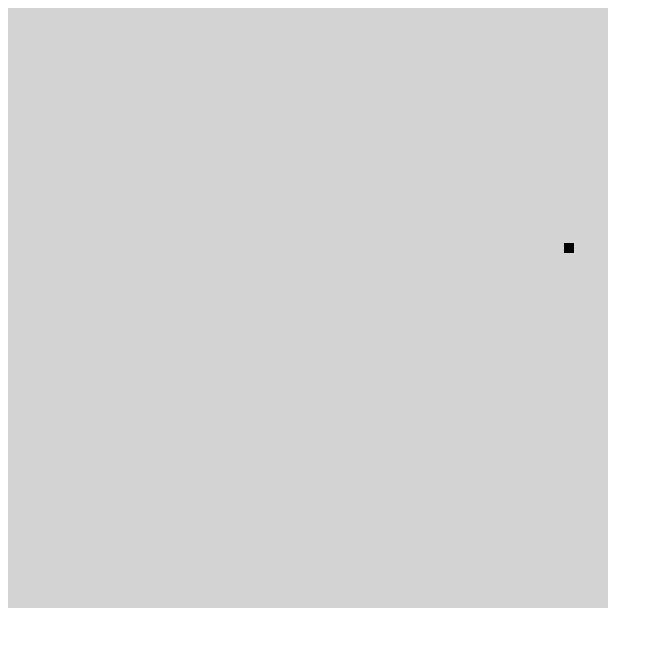
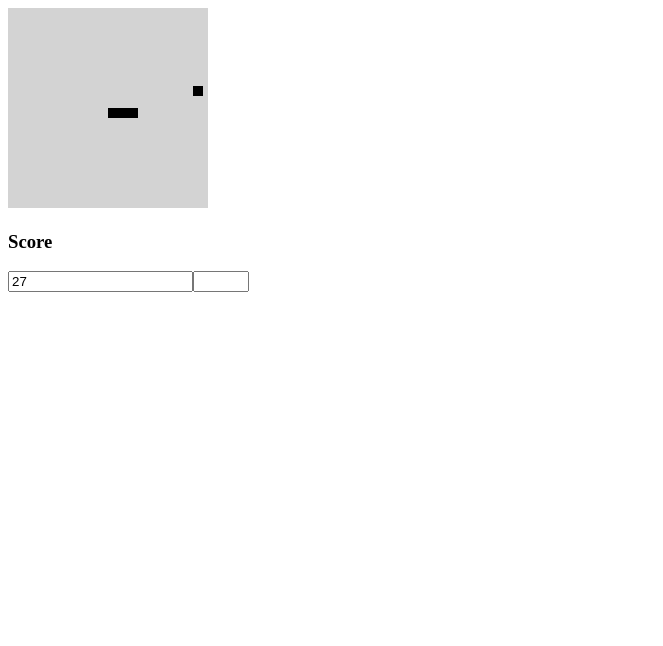
Before and after one commit to kasperlauge/snakegame, an Angular app in the folder snakegame/: page / in a window 1280 px wide. Shown: the top 646 px of the page, without its empty margins (0-663 px from the left). Built offline with nearby package versions, Linux system fonts and the light colour scheme.

Commit message:
colliding and speed added

```diff
--- a/snakegame/src/app/game-field/game-field.component.html
+++ b/snakegame/src/app/game-field/game-field.component.html
@@ -1 +1,4 @@
-<canvas #field [height]="fieldHeight" [width]="fieldWidth" [style.background]="bgColor"></canvas>
+<canvas #field [height]="fieldDimensions" [width]="fieldDimensions" [style.background]="bgColor"></canvas>
+<h3>Score</h3>
+<input type="text" readonly [value]="score">
+<input type="number" max="10" min="1" (change)="setGameSpeed($event)">
--- a/snakegame/src/app/game-field/game-field.component.ts
+++ b/snakegame/src/app/game-field/game-field.component.ts
@@ -10,11 +10,13 @@ import { FoodGenerator } from "../../domain/foodGenerator";
 export class GameFieldComponent implements AfterViewInit {
   context:CanvasRenderingContext2D;
   squareSize: number = 10;
-  fieldHeight: number = 600;
-  fieldWidth: number = 600;
+  fieldDimensions: number = 200;
+  get score() {
+    return this.snake.length*11-this.snake.speed*this.snake.length;
+  }
   bgColor: string = "lightgray";
-  snake: Snake = new Snake(15,15,4,this.squareSize);
-  foodGenerator: FoodGenerator = new FoodGenerator(this.squareSize);
+  snake: Snake = new Snake(this.fieldDimensions,2,this.squareSize);
+  foodGenerator: FoodGenerator = new FoodGenerator(this.squareSize,this.fieldDimensions);
   @ViewChild("field") field;
   @HostListener('window:keydown', ['$event']) onkeypress(event: any) {
     if(event.code === 'ArrowUp' && (this.snake.direction !== Direction.Down)) this.snake.direction = Direction.Up;
@@ -43,17 +45,22 @@ export class GameFieldComponent implements AfterViewInit {
     });
 
     var ctx = this.context;
-    ctx.clearRect(0, 0, 600, 600);
+    ctx.clearRect(0, 0, this.fieldDimensions, this.fieldDimensions);
     this.foodGenerator.drawFood(ctx);
     this.snake.drawSnake(ctx);
     //Check for snakes head touching food
-    if ((((this.snake.head.x >= this.foodGenerator.food.x) && (this.snake.head.x <= (this.foodGenerator.food.x+this.squareSize))) ||
-          (((this.snake.head.x+this.squareSize) >= this.foodGenerator.food.x) && ((this.snake.head.x+this.squareSize)<=(this.foodGenerator.food.x+this.squareSize)))) &&
-          (((this.snake.head.y >= this.foodGenerator.food.y) && (this.snake.head.y <= (this.foodGenerator.food.y+this.squareSize))) ||
-          (((this.snake.head.y+this.squareSize) >= this.foodGenerator.food.y) && ((this.snake.head.y+this.squareSize) <= (this.foodGenerator.food.y+this.squareSize))))) {
+    if (this.snake.isTouching(this.foodGenerator.food)) {
             this.snake.eat();
             this.foodGenerator.generateFood();
           }
+    if(this.snake.isCollidingWithTerrain()) {
+            this.snake.die();
+          }
+
     this.snake.setNewPosition();
   }
+
+  setGameSpeed(event: any) {
+    this.snake.speed = event.target.value;
+  }
 }
--- a/snakegame/src/domain/foodGenerator.ts
+++ b/snakegame/src/domain/foodGenerator.ts
@@ -2,7 +2,7 @@ import { Field } from "./field";
 
 export class FoodGenerator {
     food: Field;
-    constructor(private squareSize: number) {
+    constructor(private squareSize: number, private fieldDimensions: number) {
 
     }
 
@@ -11,8 +11,8 @@ export class FoodGenerator {
     }
 
     generateFood() {
-        let x = Math.floor((Math.random() * 600-this.squareSize) + this.squareSize);
-        let y = Math.floor((Math.random() * 600-this.squareSize) + this.squareSize);
+        let x = Math.floor((Math.random() * this.fieldDimensions-this.squareSize) + this.squareSize);
+        let y = Math.floor((Math.random() * this.fieldDimensions-this.squareSize) + this.squareSize);
 
         this.food = new Field(x,y);
     }
--- a/snakegame/src/domain/snake.ts
+++ b/snakegame/src/domain/snake.ts
@@ -3,7 +3,7 @@ import { Field } from "./field";
 export class Snake {
     speedCounter: number = 1;
     fields: Field[];
-    direction: Direction = Direction.Up;
+    direction: Direction;
     oldDirection: Direction;
     get length(): number {
         return this.fields.length;
@@ -11,8 +11,10 @@ export class Snake {
     get head(): Field {
         return this.fields[0];
     }
-    constructor(fieldDimensionX: number,fieldDimensionY: number, public speed: number, public squareSize: number) {
-        this.fields = [new Field(300,300), new Field(300+this.squareSize,300),new Field(300+this.squareSize*2,300)];
+    constructor(private fieldDimensions: number, public speed: number, public squareSize: number) {
+        this.fields = [ new Field(Math.floor(fieldDimensions/2),Math.floor(fieldDimensions/2)),
+                        new Field(Math.floor(fieldDimensions/2)+this.squareSize,Math.floor(fieldDimensions/2)),
+                        new Field(Math.floor(fieldDimensions/2)+this.squareSize*2,Math.floor(fieldDimensions/2))];
     }
 
     drawSnake(ctx:CanvasRenderingContext2D) {
@@ -21,8 +23,28 @@ export class Snake {
         }
     }
 
+    isCollidingWithTerrain() {
+        return (((this.head.x+this.squareSize) > this.fieldDimensions) || ((this.head.y+this.squareSize) > this.fieldDimensions) || (this.head.x < 0) || (this.head.y < 0));
+    }
+    die() {
+        for(let i = this.length; i>-1;i--)
+        {
+            this.fields.pop();
+        }
+        this.fields.push(new Field(Math.floor(this.fieldDimensions/2),Math.floor(this.fieldDimensions/2)));
+        this.fields.push(new Field(Math.floor(this.fieldDimensions/2)+this.squareSize,Math.floor(this.fieldDimensions/2)));
+        this.fields.push(new Field(Math.floor(this.fieldDimensions/2)+this.squareSize*2,Math.floor(this.fieldDimensions/2)));
+        this.direction = null;
+    }
+
     eat() {
         this.fields.push(new Field(this.fields[this.length-1].x,this.fields[this.length-1].y));
+    }
+    isTouching(food) {
+        return (((this.head.x >= food.x) && (this.head.x <= (food.x+this.squareSize))) ||
+          (((this.head.x+this.squareSize) >= food.x) && ((this.head.x+this.squareSize)<=(food.x+this.squareSize)))) &&
+          (((this.head.y >= food.y) && (this.head.y <= (food.y+this.squareSize))) ||
+          (((this.head.y+this.squareSize) >= food.y) && ((this.head.y+this.squareSize) <= (food.y+this.squareSize))));
     }
 
     setNewPosition() {
```
